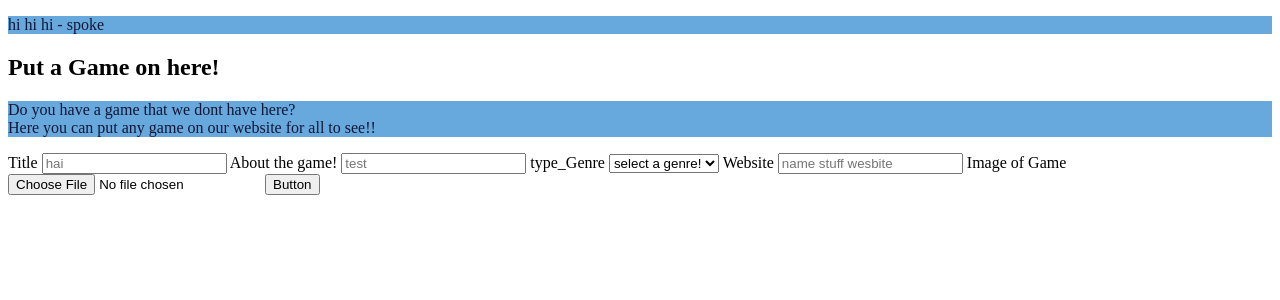
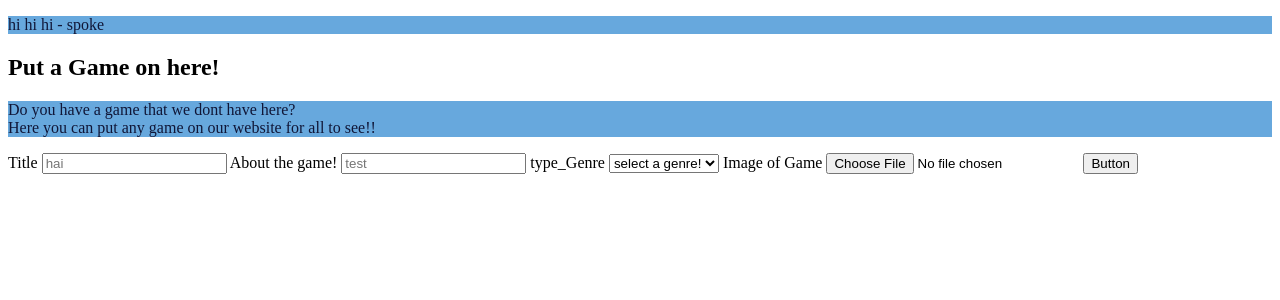
Before and after one commit to I-F0RG0T/Searching-for-a-repo-that-doesn-t-exist, a Flask app: page /regGame in a window 1280 px wide. Shown: the part 68-368 px from the top of the page. Run offline with Flask 3, Linux system fonts and the light colour scheme; data comes from the database, SQL or seed files in the repository.

Commit message:
spints stuff is done!! :D

```diff
--- a/app.py
+++ b/app.py
@@ -165,8 +165,6 @@ def make_Game():
     Title = request.form["Title"]
     About = request.form["About"]
     type_Genre = request.form["type_Genre"]
-    wesbite_url = request.form["website_url"]
-
     file = request.files["file"]
     filename = request.files["file"].filename
 
@@ -174,11 +172,11 @@ def make_Game():
         file.save(UPLOAD_here / filename)
 
     sql = """
-        INSERT INTO Game (Title, About, filename, type_Genre, wesbite_url)
+        INSERT INTO Game (Title, About, filename, type_Genre )
         VALUES (?, ?, ?, ?, ?)
         """
 
-    query_db(sql,(Title, About, filename, type_Genre, wesbite_url) )
+    query_db(sql,(Title, About, filename, type_Genre ) )
 
     return redirect("/Game")
 
--- a/templates/regGame.html
+++ b/templates/regGame.html
@@ -31,9 +31,6 @@
             {% endfor %}
         </select>
 
-        <label for="webiste_url"> Website </label>
-        <input type="url" id="website_url" name="website_url" placeholder="name stuff wesbite" required>
-
         <label for="file"> Image of Game</label>
         <input type="file" id ="file" name="file" accept="image/*">
 
```
Also changed, not shown: Data-1.db, static/UPLOAD/download.jpg (added), 1 other file.
